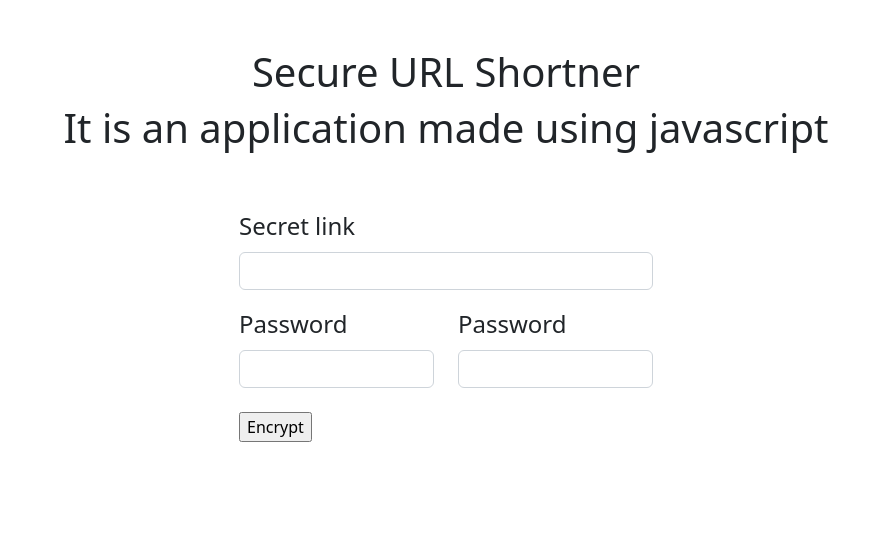
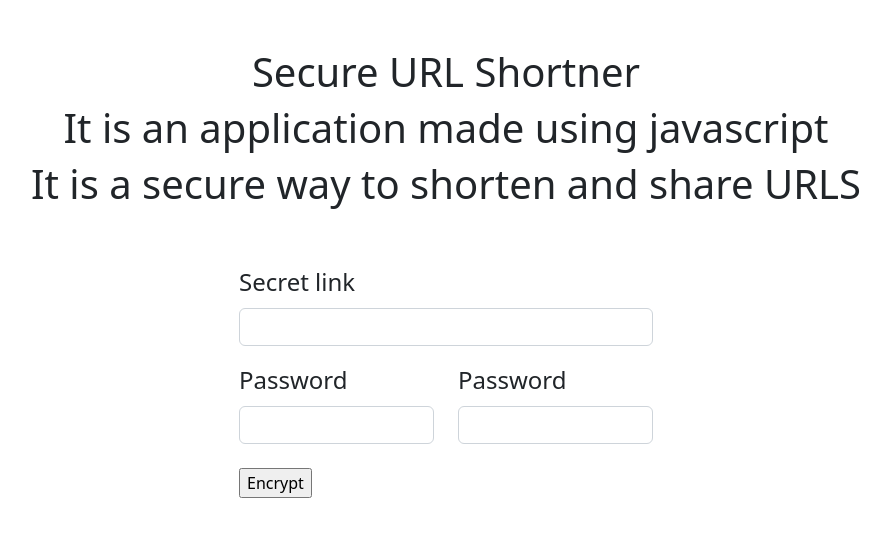
Before and after one commit to madhhuurrii/URL-Shortner, a Node server app: template trash/views/home.ejs in a window 1280 px wide. Shown: the top 553 px of the page, without its empty margins (194-1084 px from the left). Run offline with Node 20, Linux system fonts and the light colour scheme; the template is opened without the code that fills it, so the values that code supplies are empty.

Commit message:
Updated home.ejs

```diff
--- a/trash/views/home.ejs
+++ b/trash/views/home.ejs
@@ -12,6 +12,7 @@
     <div class="container p-5">
         <h1 class="text-center">Secure URL Shortner</h1>
         <h1 class="text-center">It is an application made using javascript</h1>
+        <h1 class="text-center">It is a secure way to shorten and share URLS</h1>
        <div class="row">
         <div class="col-md-3"></div>
         <div class="col-md-6">
```
